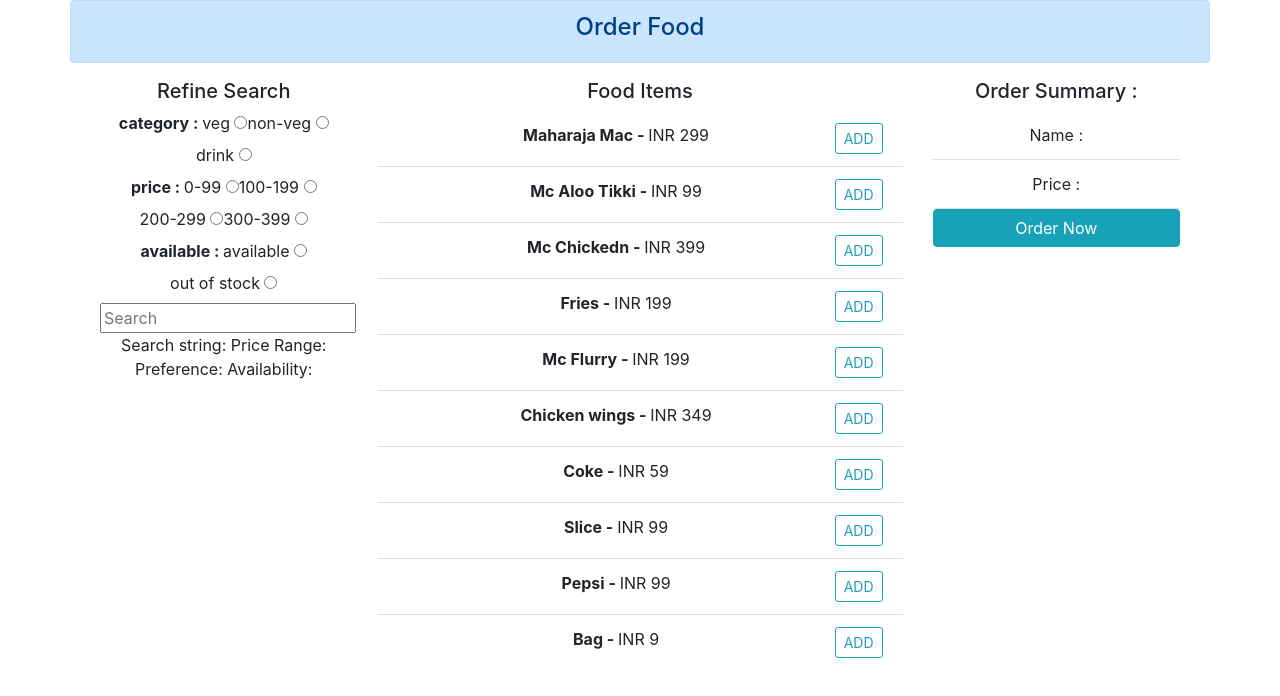
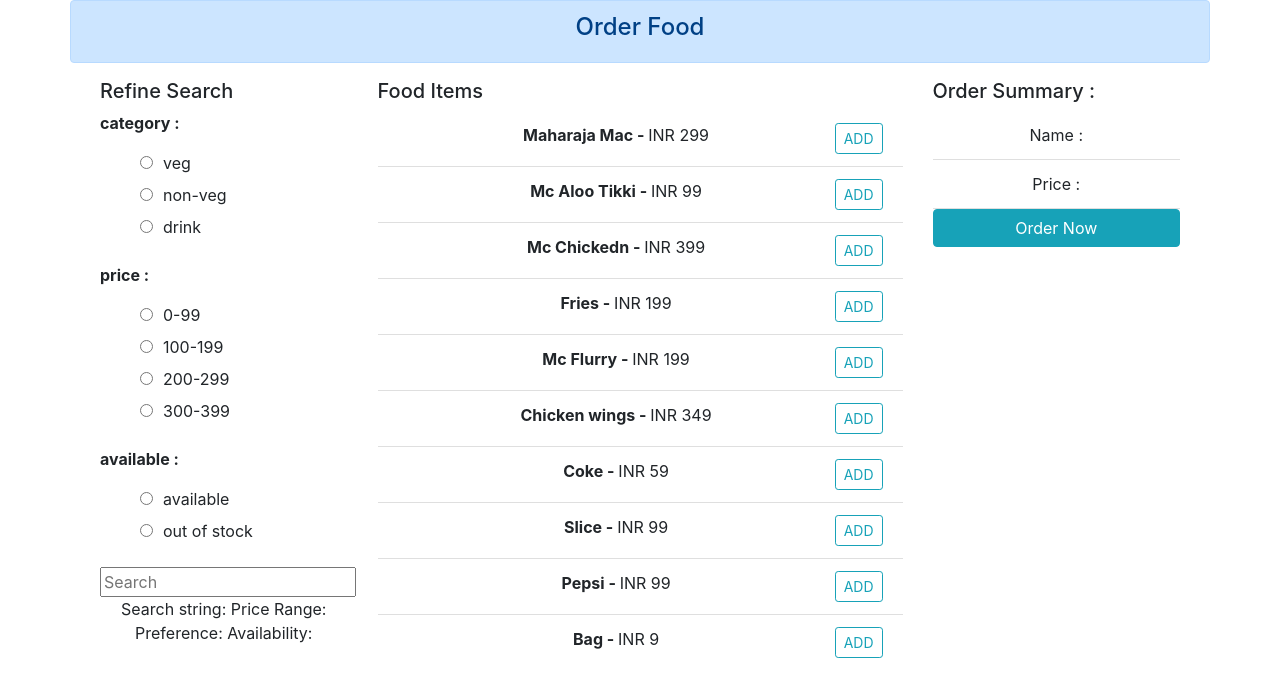
Before and after one commit to shwetadudi/Burger-app, a React (Create React App) app in the folder food-app/: page / in a window 1280 px wide. Shown: the top 696 px of the page. Built offline with nearby package versions, Linux system fonts and the light colour scheme.

Commit message:
filter css updated

```diff
--- a/food-app/src/App.css
+++ b/food-app/src/App.css
@@ -9,6 +9,19 @@
 
 .btn-add{
   float: right;
+}
+.filter li{
+  list-style-type: none;
+  text-align: left;
+}
+.filter p{
+  text-align: left;
+}
+.filter input{
+  margin: 0 10px 0 0;
+}
+h5{
+  text-align: left;
 }
 
 @media (prefers-reduced-motion: no-preference) {
--- a/food-app/src/components/Filter/Filter.js
+++ b/food-app/src/components/Filter/Filter.js
@@ -4,11 +4,11 @@
     const { filters, values, methods } = props;
     return <div className="filters col-md-3"> <h5>Refine Search</h5>{filters.map((filter) => {
         if (filter.values) {
-            return <div className="filter"> <strong>{filter.name} : </strong>
+            return <div className="filter"> <p><strong>{filter.name} : </strong></p><ul>
                 {
-                    filter.values.map((value) => <label htmlFor={value}>{value} <input onChange={(e) => methods[filter.name](value)} type="radio" name={filter.name} id={value} checked={values[filter.name] === value ? true : false} value={value}/></label>)
+                    filter.values.map((value) => <li><input onChange={(e) => methods[filter.name](value)} type="radio" name={filter.name} id={value} checked={values[filter.name] === value ? true : false} value={value}/><label htmlFor={value}> {value} </label></li>)
                 }
-            </div>
+            </ul></div>
         }
         return (<div><input onChange={(e) => methods[filter.name](e.target.value)} placeholder="Search" type="text" name={filter.name} value={values[filter.name]}/>
         <p>Search string: {methods.searchFilter}
```
